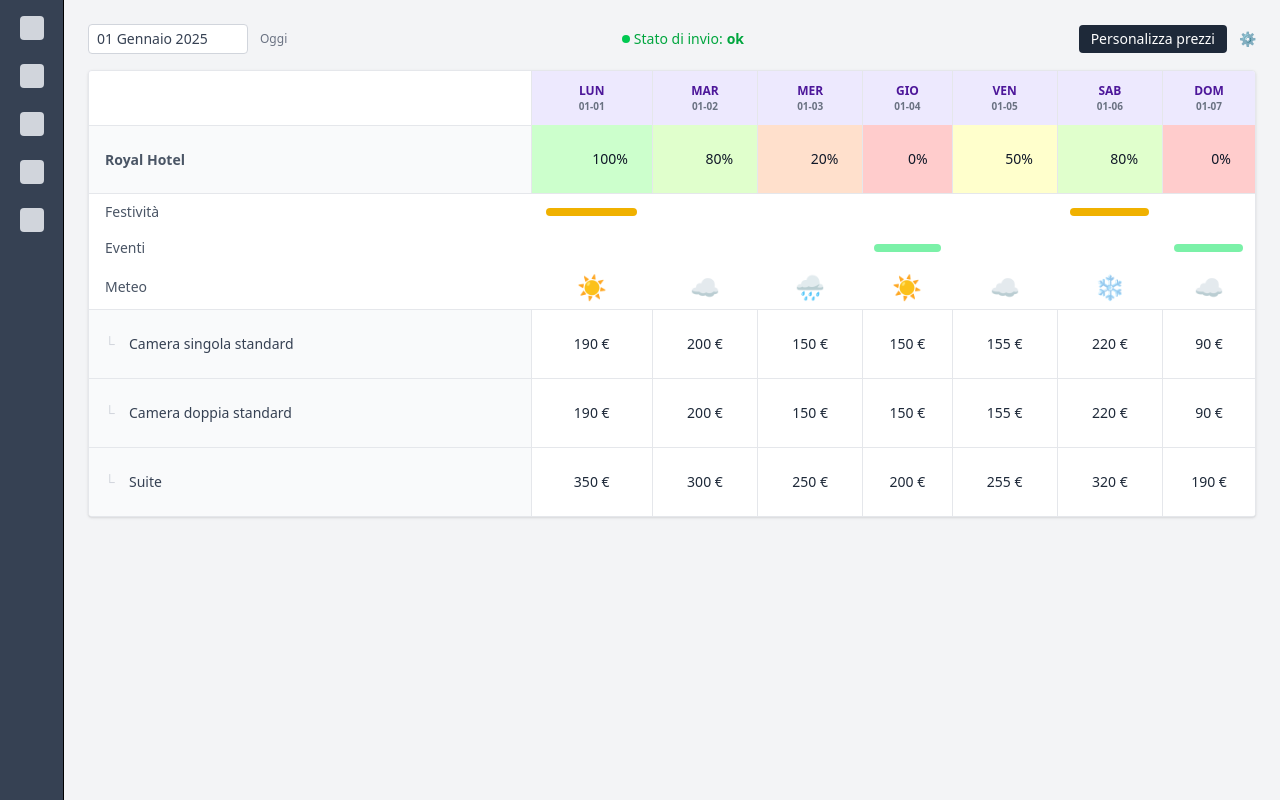
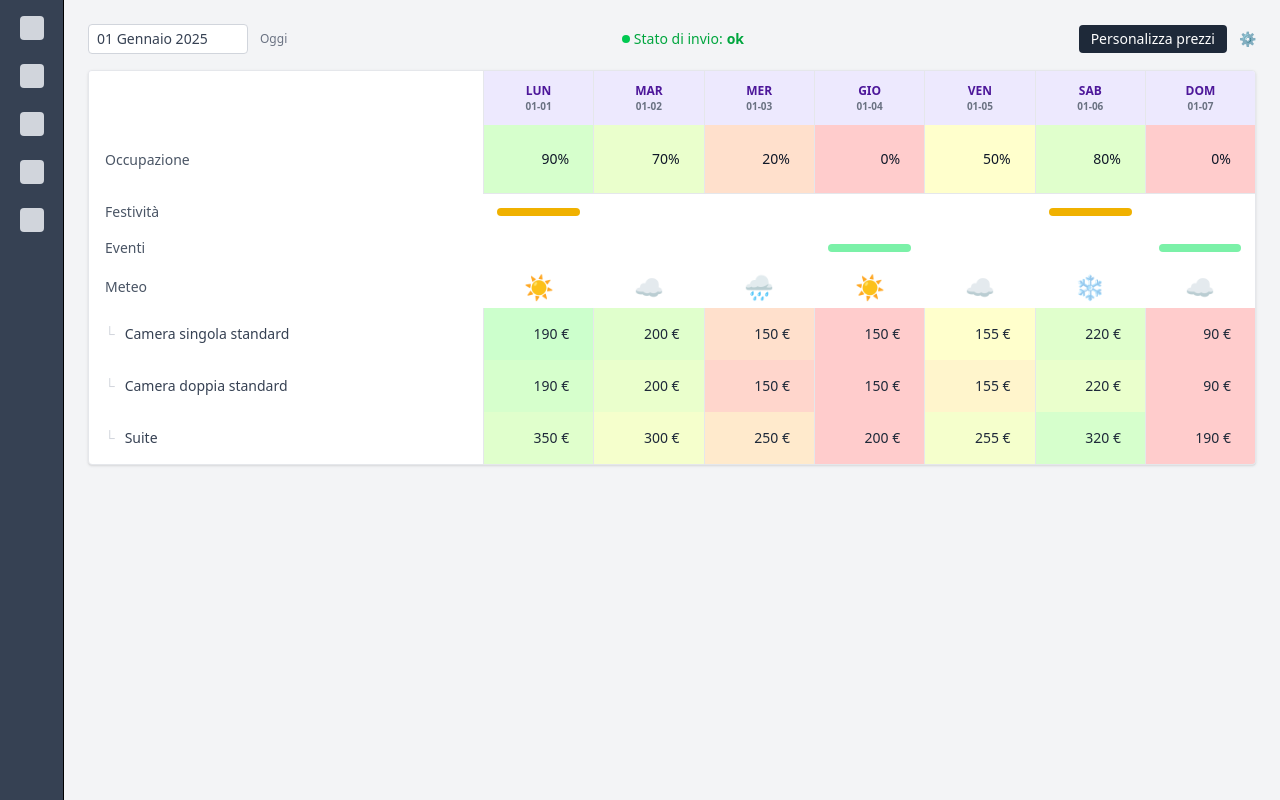
Before and after one commit to andreahaku/price-optimizer-dashboard, a Vue app: page / in a window 1280 px wide. Built offline with nearby package versions, Linux system fonts and the light colour scheme; the HTML template or start-up script is replaced by a standard one.

Commit message:
chore: added support for per room occupancy and using heatmap as background colour for both total and single room

```diff
--- a/src/components/OccupancyRow.vue
+++ b/src/components/OccupancyRow.vue
@@ -1,31 +1,23 @@
 <script setup lang="ts">
 import { useDashboardStore } from "@/stores/useDashboardStore";
 const store = useDashboardStore();
-
-function occupancyColor(percentage: number) {
-  const hue = (percentage / 100) * 120;
-  return `hsl(${hue}, 100%, 80%)`;
-}
 </script>
 
 <template>
   <tr>
+    <td class="px-4 py-2 text-left text-sm font-medium text-gray-600">Occupazione</td>
     <td
-      class="border-t border-b border-gray-200 bg-gray-50 px-4 py-2 text-left text-sm font-bold text-gray-600 hover:bg-gray-200"
-    >
-      Royal Hotel
-    </td>
-    <td
-      v-for="day in store.days"
+      v-for="(day, index) in store.days"
       :key="day.date"
       class="relative border-b border-l border-gray-200 px-3 py-6 text-right text-sm font-medium text-gray-900"
     >
       <div
         class="absolute inset-0 opacity-50"
-        :style="{ backgroundColor: occupancyColor(day.occupancy) }"
+        :style="{
+          backgroundColor: `hsl(${(store.averageOccupancyByDay[index] / 100) * 120}, 100%, 80%)`,
+        }"
       ></div>
-
-      <div class="relative right-3 z-10">{{ day.occupancy }}%</div>
+      <div class="relative right-3 z-10">{{ store.averageOccupancyByDay[index] }}%</div>
     </td>
   </tr>
 </template>
--- a/src/components/RoomPriceRow.vue
+++ b/src/components/RoomPriceRow.vue
@@ -1,19 +1,23 @@
 <script setup lang="ts">
-defineProps<{ room: { type: string; prices: number[] } }>();
+defineProps<{ room: { type: string; prices: number[]; occupancy: number[] } }>();
 </script>
 
 <template>
-  <tr class="bg-gray-50 transition hover:bg-gray-200">
-    <td class="border-t border-gray-200 px-4 py-6 text-left text-sm font-medium text-gray-700">
+  <tr class="transition hover:bg-gray-50">
+    <td class="px-4 py-2 text-left text-sm font-medium text-gray-700">
       <span class="inline-block w-4 text-gray-300">└</span>
-      <span class="ml-2">{{ room.type }}</span>
+      {{ room.type }}
     </td>
     <td
       v-for="(price, i) in room.prices"
       :key="i"
-      class="border-t border-l border-gray-200 bg-white py-2 text-sm text-gray-800"
+      class="relative border-l border-gray-200 px-3 py-4 text-right text-sm text-gray-800"
     >
-      {{ price }} €
+      <div
+        class="absolute inset-0 opacity-50"
+        :style="{ backgroundColor: `hsl(${(room.occupancy[i] / 100) * 120}, 100%, 80%)` }"
+      ></div>
+      <div class="relative right-3 z-10">{{ price }} €</div>
     </td>
   </tr>
 </template>
--- a/src/stores/useDashboardStore.ts
+++ b/src/stores/useDashboardStore.ts
@@ -3,76 +3,41 @@ import { defineStore } from "pinia";
 export const useDashboardStore = defineStore("dashboard", {
   state: () => ({
     days: [
-      {
-        date: "2025-01-01",
-        label: "LUN",
-        occupancy: 100,
-        holiday: true,
-        event: false,
-        weather: "sunny",
-      },
-      {
-        date: "2025-01-02",
-        label: "MAR",
-        occupancy: 80,
-        holiday: false,
-        event: false,
-        weather: "cloudy",
-      },
-      {
-        date: "2025-01-03",
-        label: "MER",
-        occupancy: 20,
-        holiday: false,
-        event: false,
-        weather: "rainy",
-      },
-      {
-        date: "2025-01-04",
-        label: "GIO",
-        occupancy: 0,
-        holiday: false,
-        event: true,
-        weather: "sunny",
-      },
-      {
-        date: "2025-01-05",
-        label: "VEN",
-        occupancy: 50,
-        holiday: false,
-        event: false,
-        weather: "cloudy",
-      },
-      {
-        date: "2025-01-06",
-        label: "SAB",
-        occupancy: 80,
-        holiday: true,
-        event: false,
-        weather: "snowy",
-      },
-      {
-        date: "2025-01-07",
-        label: "DOM",
-        occupancy: 0,
-        holiday: false,
-        event: true,
-        weather: "cloudy",
-      },
+      { date: "2025-01-01", label: "LUN", holiday: true, event: false, weather: "sunny" },
+      { date: "2025-01-02", label: "MAR", holiday: false, event: false, weather: "cloudy" },
+      { date: "2025-01-03", label: "MER", holiday: false, event: false, weather: "rainy" },
+      { date: "2025-01-04", label: "GIO", holiday: false, event: true, weather: "sunny" },
+      { date: "2025-01-05", label: "VEN", holiday: false, event: false, weather: "cloudy" },
+      { date: "2025-01-06", label: "SAB", holiday: true, event: false, weather: "snowy" },
+      { date: "2025-01-07", label: "DOM", holiday: false, event: true, weather: "cloudy" },
     ],
     rooms: [
       {
         type: "Camera singola standard",
         prices: [190, 200, 150, 150, 155, 220, 90],
+        occupancy: [100, 80, 20, 0, 50, 80, 0],
       },
       {
         type: "Camera doppia standard",
         prices: [190, 200, 150, 150, 155, 220, 90],
+        occupancy: [90, 70, 10, 0, 40, 70, 0],
       },
       {
         type: "Suite",
         prices: [350, 300, 250, 200, 255, 320, 190],
+        occupancy: [80, 60, 30, 0, 60, 90, 0],
       },
     ],
   }),
+  getters: {
+    averageOccupancyByDay(state) {
+      const days = state.days.length;
+      const result = [];
+      for (let i = 0; i < days; i++) {
+        const sum = state.rooms.reduce((acc, room) => acc + room.occupancy[i], 0);
+        result.push(Math.round(sum / state.rooms.length));
+      }
+      return result;
+    },
+  },
 });
```
